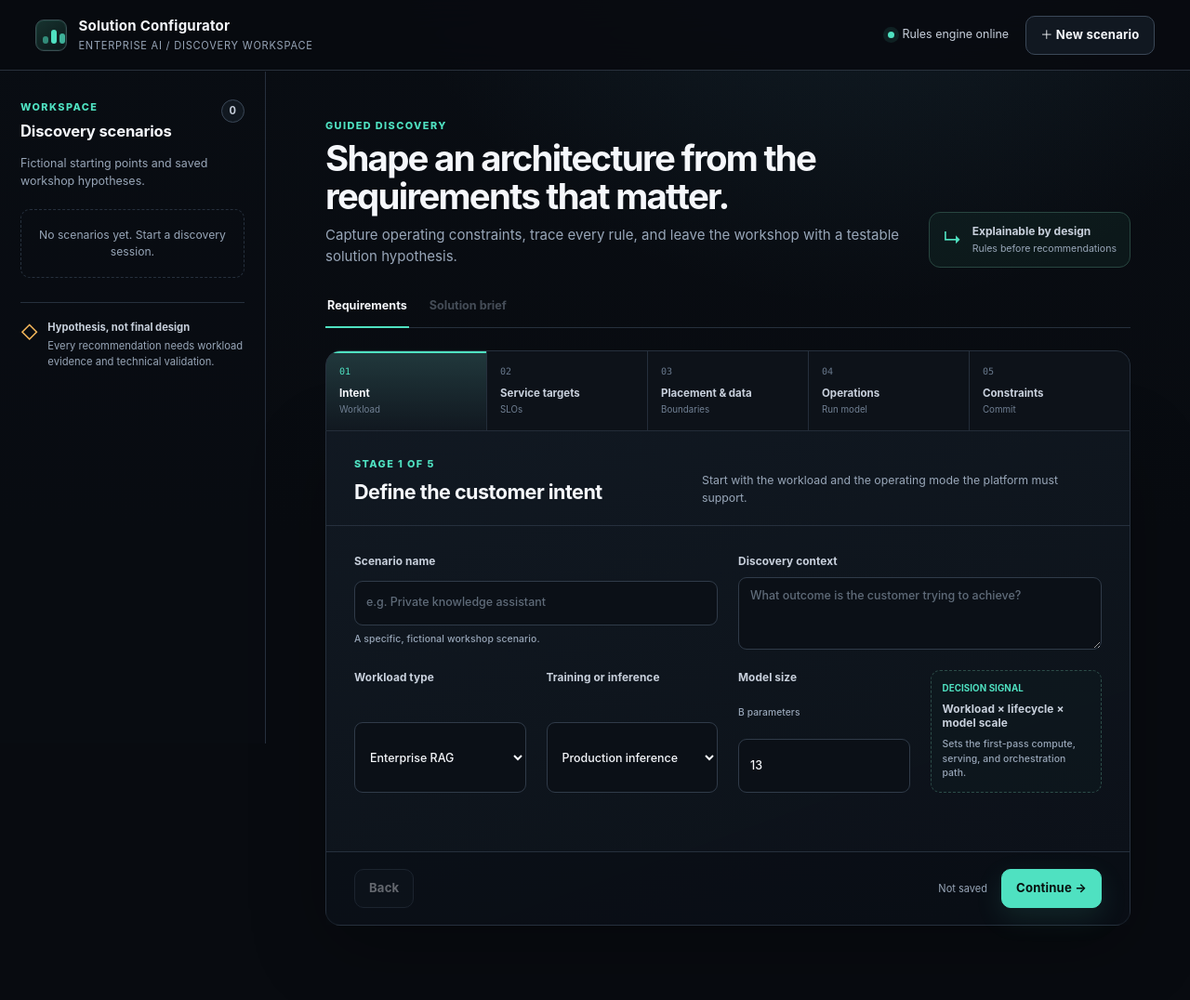
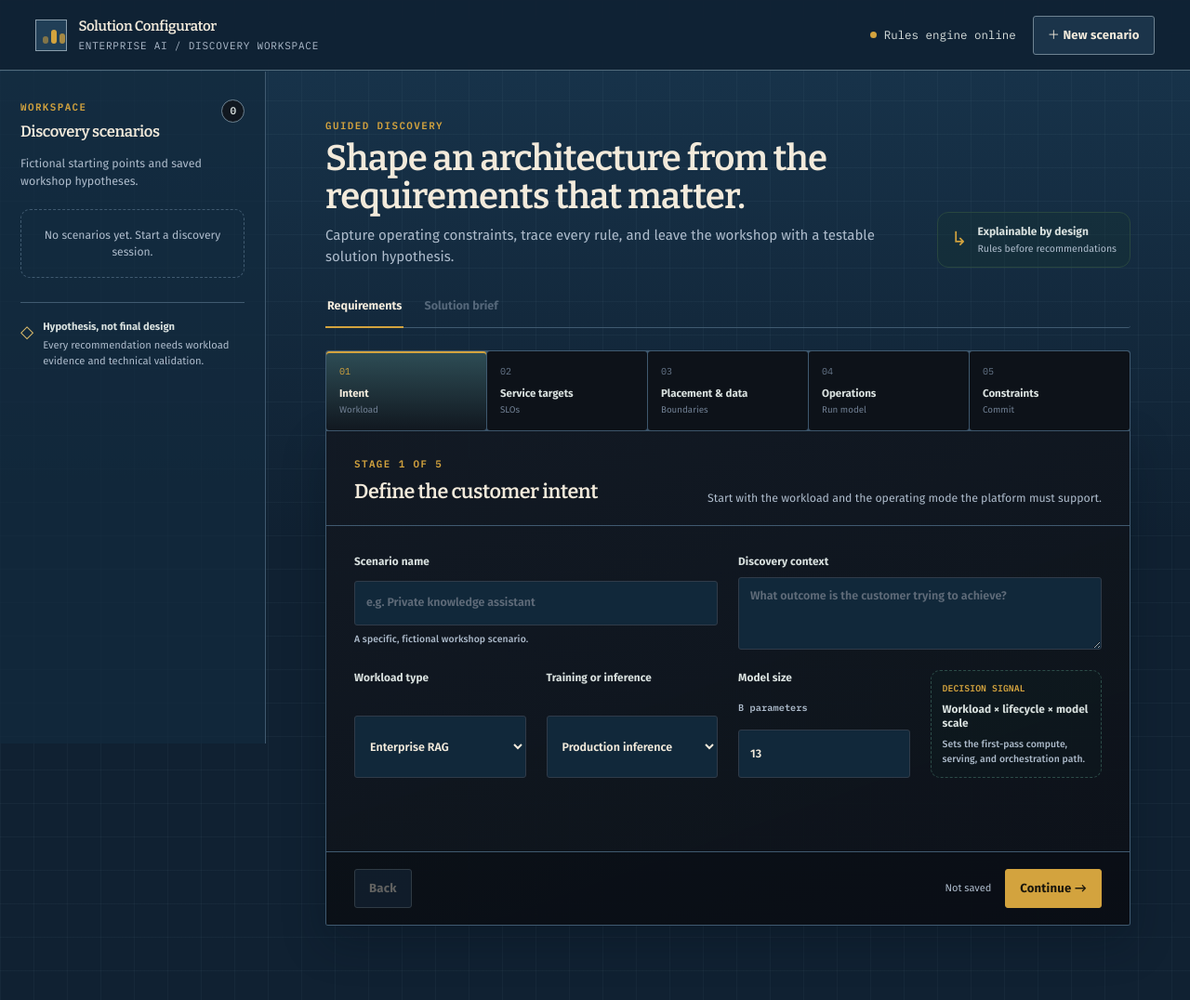
Before and after one commit to daetan999/ai-infra-solution-configurator, a FastAPI app: page / in a window 1280 px wide. Shown: the whole page at 93% size. Run offline with FastAPI, Linux system fonts and the light colour scheme; data that the repository does not hold is empty; some libraries are stand-ins or nearby versions.

Commit message:
feat: add architectural blueprint theme

```diff
--- /dev/null
+++ b/static/theme.css
@@ -0,0 +1,109 @@
+@import url("https://fonts.googleapis.com/css2?family=Bitter:ital,wght@0,500;0,600;0,700;1,600&family=Fira+Sans:ital,wght@0,400;0,500;0,600;0,700;1,400&family=IBM+Plex+Mono:wght@400;500;600&display=swap");
+
+/* Architectural blueprint: hierarchy comes from a disciplined grid, not teal glow. */
+:root {
+  --ink: #f2eadb;
+  --muted: #aebccc;
+  --soft: #d9e1df;
+  --canvas: #102132;
+  --panel: #142a3d;
+  --panel-raised: #1b344a;
+  --line: #405a70;
+  --line-bright: #6e8392;
+  --cyan: #d3a33e;
+  --cyan-dim: #4a3d22;
+  --amber: #e3c06c;
+  --red: #d77870;
+  --violet: #c38a78;
+  --blue: #8bb3c8;
+  --radius: 3px;
+  --radius-sm: 2px;
+  --shadow: 0 18px 46px rgb(5 18 28 / 30%);
+}
+
+body,
+button,
+input,
+select,
+textarea {
+  font-family: "Fira Sans", "Trebuchet MS", sans-serif;
+}
+
+body {
+  background:
+    linear-gradient(rgb(139 179 200 / 5%) 1px, transparent 1px),
+    linear-gradient(90deg, rgb(139 179 200 / 5%) 1px, transparent 1px),
+    linear-gradient(180deg, #18354d 0%, var(--canvas) 36rem);
+  background-size: 36px 36px, 36px 36px, auto;
+}
+
+h1,
+h2,
+h3,
+h4,
+.brand strong {
+  font-family: Bitter, Georgia, serif;
+  font-weight: 600;
+  letter-spacing: -0.02em;
+}
+
+.eyebrow,
+.brand small,
+.engine-status,
+.count-pill,
+.deterministic-tag,
+.stage-tab span,
+.field-readout span,
+.unit,
+.operating-map span,
+.requirement-summary dt {
+  font-family: "IBM Plex Mono", ui-monospace, monospace;
+}
+
+.topbar { border-color: #536c7c; background: rgb(16 33 50 / 92%); }
+.scenario-panel { background: rgb(18 42 61 / 72%); }
+.brand-mark {
+  border-radius: 0;
+  border-color: #8b9fad;
+  background: #213f57;
+  box-shadow: none;
+}
+
+.button,
+.field input,
+.field select,
+.field textarea,
+.stage-tab,
+.mode-switcher,
+.choice-card,
+.review-card,
+.operating-map,
+.requirement-summary {
+  border-radius: 3px;
+}
+
+.button-primary,
+.button-primary:hover:not(:disabled) {
+  border-color: var(--cyan);
+  background: var(--cyan);
+  color: #1a160c;
+  box-shadow: none;
+}
+
+.button-quiet { background: #1b344a; }
+.button-quiet:hover:not(:disabled) { border-color: #91a5ad; background: #28485f; }
+.engine-status i { box-shadow: none; }
+
+.operating-map div,
+.requirement-summary div { background: #193248; }
+.review-card { border-color: #5b715f; background: rgb(67 82 51 / 28%); }
+.signal-strip { background: rgb(211 163 62 / 11%); }
+
+.stage-tab.is-active,
+.mode-tab.is-active { border-color: #d3a33e; }
+.field input,
+.field select,
+.field textarea { background: #11283a; }
+.field input:focus,
+.field select:focus,
+.field textarea:focus { box-shadow: 0 0 0 3px rgb(211 163 62 / 20%); }
--- a/templates/index.html
+++ b/templates/index.html
@@ -8,6 +8,7 @@
     <link rel="icon" href="/static/favicon.svg" type="image/svg+xml">
     <link rel="stylesheet" href="/static/workflow.css">
     <link rel="stylesheet" href="/static/styles.css">
+    <link rel="stylesheet" href="/static/theme.css">
     <script src="/static/app.js" defer></script>
   </head>
   <body>
```
Also changed, not shown: README.md, docs/assets/configurator-hero.svg.
